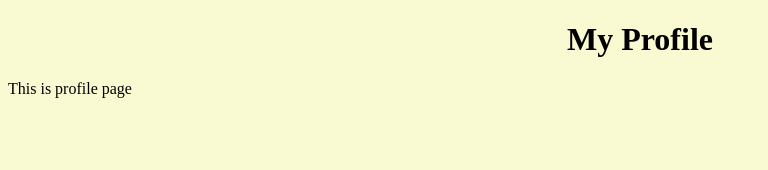
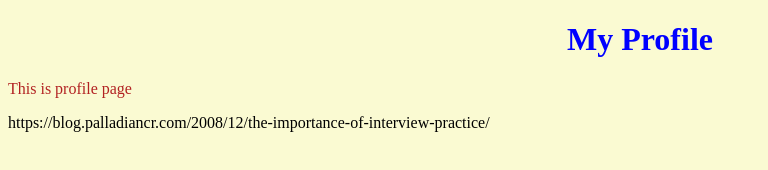
Before and after one commit to TestingBee/Interview, a plain HTML site: page profile.html in a window 1280 px wide. Shown: the whole page, without its empty margins (0-768 px from the left). Drawn offline with Linux system fonts and the light colour scheme.

Commit message:
added link

```diff
--- a/profile.html
+++ b/profile.html
@@ -2,9 +2,10 @@
 <html>
 <head>
 	<style>
-	   body {
-    background-color: lightgoldenrodyellow;
-}</style>
+	   body {background-color: lightgoldenrodyellow;}
+		h1{color:blue}
+		p{color: firebrick}
+	</style>
 <meta charset="utf-8">
 <title>profile.html</title>
 </head>
@@ -14,5 +15,6 @@
 	</h1>
 
 	<p align="left">This is profile page</p>
+	<a> https://blog.palladiancr.com/2008/12/the-importance-of-interview-practice/</a>
 </body>
 </html>
```
